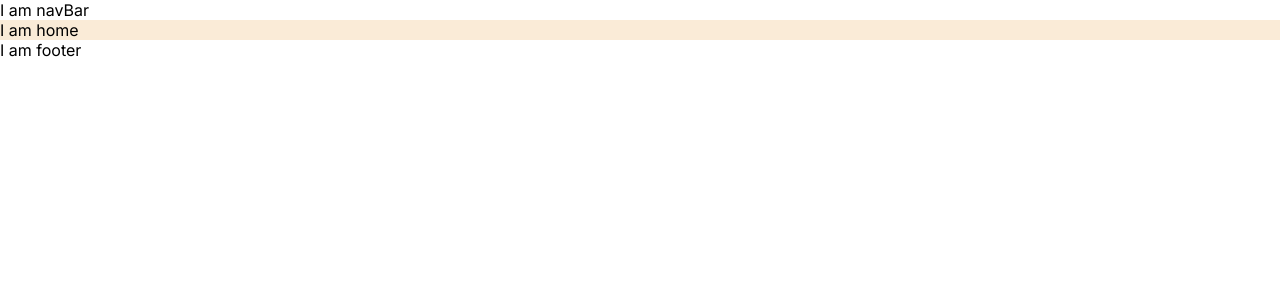
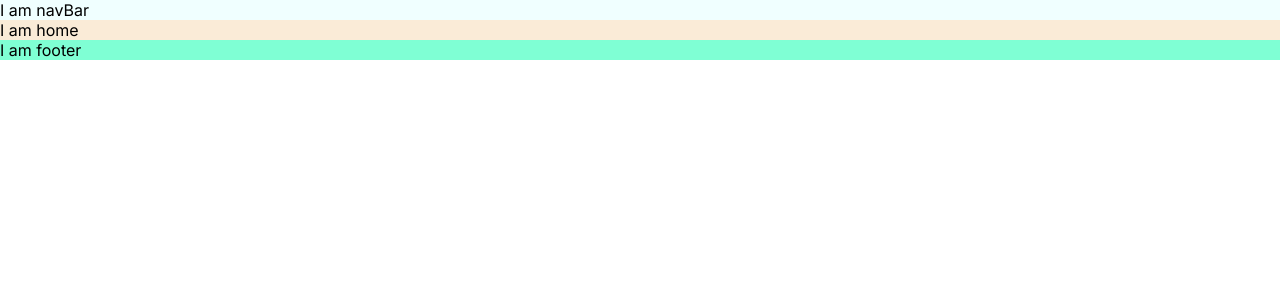
Before and after one commit to JzzzzSkr/music_generater, a Next.js app: page / in a window 1280 px wide. Shown: the top 300 px of the page. Built offline with nearby package versions, Linux system fonts and the light colour scheme.

Commit message:
布局完成

```diff
--- a/src/components/Footer/footer.jsx
+++ b/src/components/Footer/footer.jsx
@@ -1,11 +1,8 @@
-import React from 'react';
+import React from "react";
+import "./footer.scss";
 
 const Footer = () => {
-    return (
-        <div>
-            I am footer
-        </div>
-    );
-}
+  return <div className="footer-wrapper">I am footer</div>;
+};
 
 export default Footer;
--- /dev/null
+++ b/src/components/Footer/footer.scss
@@ -0,0 +1,3 @@
+.footer-wrapper{
+    background-color: aquamarine;
+}
--- a/src/components/NavBar/navbar.jsx
+++ b/src/components/NavBar/navbar.jsx
@@ -1,14 +1,9 @@
 import React from "react";
 import Link from "next/link";
-
+import "./navbar.scss";
 
 const Navbar = () => {
-  return (
-    <div>
-      I am navBar
-
-    </div>
-  );
+  return <div className="navbar-wrappter">I am navBar</div>;
 };
 
 export default Navbar;
--- /dev/null
+++ b/src/components/NavBar/navbar.scss
@@ -0,0 +1,3 @@
+.navbar-wrappter{
+    background-color: azure;
+}
```
